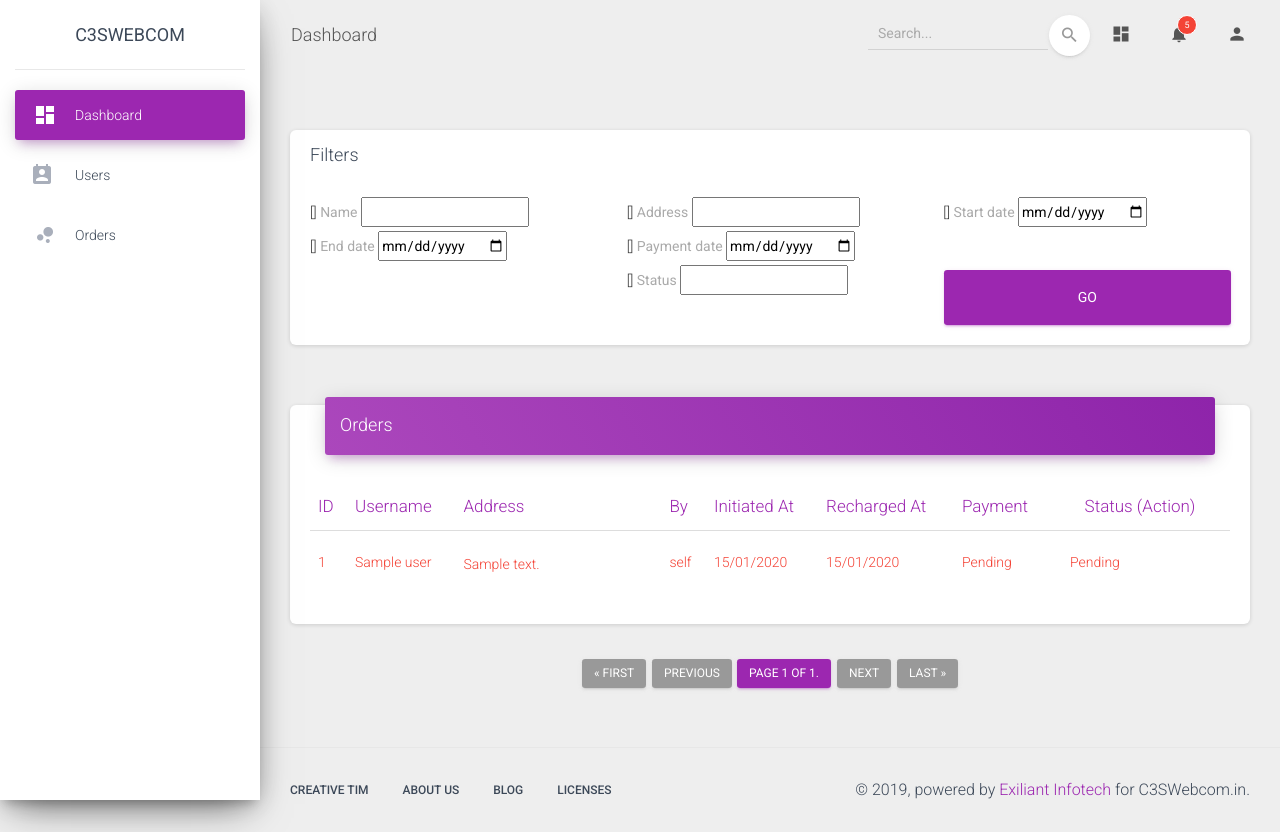
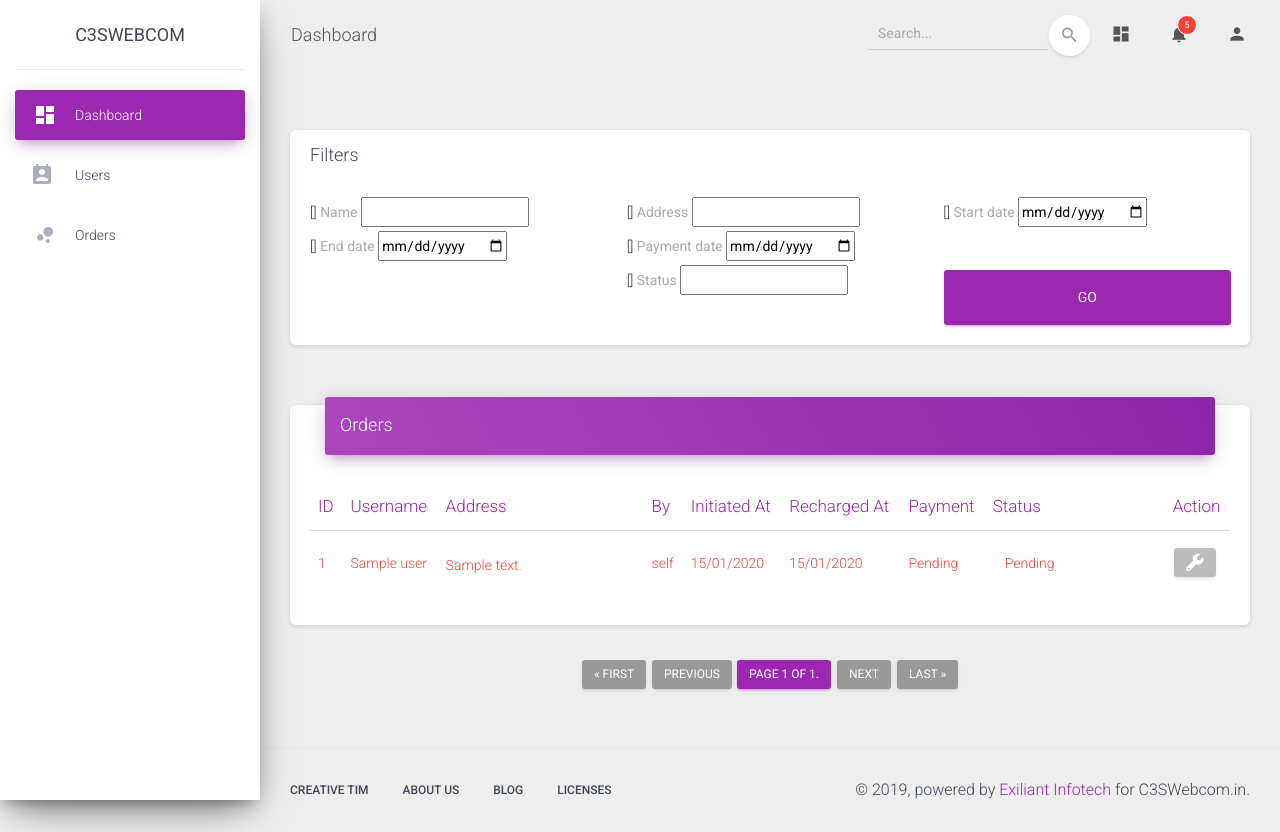
Before and after one commit to priyankdalal/c3swebcom, a Django app: template templates/orders/search.html in a window 1280 px wide. Run offline with Django 3.2, Linux system fonts and the light colour scheme; the template is opened without the code that fills it: most values are stand-ins (such as "Sample title", 1, 10 or a date in 2020); form fields are guessed from the names that the template uses; some libraries are stand-ins or nearby versions.

Commit message:
added actions in search orders

```diff
--- a/static/styles/orders/main.css
+++ b/static/styles/orders/main.css
@@ -23,13 +23,15 @@
 tr.edit-mode .order-status-cell .order-status-update,
 tr.edit-mode .order-status-cell .order-submit-btn,
 tr.edit-mode .payment-status-cell .payment-status-update,
-tr.edit-mode .payment-status-cell .payment-submit-btn{
+tr.edit-mode .payment-status-cell .payment-submit-btn,
+tr.edit-mode .order-actions .order-submit-btn{
   display: block;
 }
 tr.edit-mode .order-status-cell .order-status,
 tr.edit-mode .order-status-cell .order-update-btn,
 tr.edit-mode .payment-status-cell .payment-status,
-tr.edit-mode .payment-status-cell .payment-update-btn{
+tr.edit-mode .payment-status-cell .payment-update-btn,
+tr.edit-mode .order-actions .order-update-btn{
   display: none;
 }
 .text-scroll{
@@ -39,3 +41,6 @@ tr.edit-mode .payment-status-cell .payment-update-btn{
     text-overflow: ellipsis;
     word-break: break-all;
 }
+.search-filters input[type='radio']{
+    height:24px;
+}
--- a/static/styles/orders/search.css
+++ /dev/null
@@ -1,6 +0,0 @@
-.search-filters input[type='radio']{
-    height:24px;
-}
-.order-actions{
-    display:none;
-}
--- a/templates/orders/search.html
+++ b/templates/orders/search.html
@@ -77,7 +77,7 @@
 		    <table class="table">
 			<thead class="text-primary">
 			    <tr>
-				<th>ID</th><th>Username</th><th style="width:200px">Address</th><th>By</th><th>Initiated At</th><th>Recharged At</th><th>Payment</th><th style="width:180px" class="text-center">Status (Action)</th>
+				<th>ID</th><th>Username</th><th style="width:200px">Address</th><th>By</th><th>Initiated At</th><th>Recharged At</th><th>Payment</th><th style="width:180px">Status</th><th>Action</th>
 			    </tr>
 			</thead>
 			<tbody>
@@ -123,13 +123,15 @@
 					 </select>
 				       </div>
 				       {% endif %}
-				       {% if order.status == '0' or order.paid == '0' or user.role == "admin" %}
-				       <div class="order-actions">
-					   <button class="btn btn-primary order-update-btn"><i class="fa fa-wrench"></i></button>
-					   <button class="btn btn-primary order-submit-btn"><i class="fa fa-arrow-left"></i></button>
-					</div>
-				       {% endif %}
 				     </td>
+				     <td class="order-actions">
+					{% if order.status == '0' or order.paid == '0' or user.role == "admin" %}
+					<button class="btn btn-primary order-update-btn"><i class="fa fa-wrench"></i></button>
+					<button class="btn btn-primary order-submit-btn"><i class="fa fa-arrow-left"></i></button>
+					{% else %}
+					<button class="btn btn-default" disabled><i class="fa fa-wrench"></i></button>
+					{% endif %}
+				     </div>
 				 </tr>
 			     {% endfor %}
 			 {% else %}
@@ -167,7 +169,6 @@
 {% block styles %}
 <link rel="stylesheet" href="/static/styles/jquery-ui.css">
 <link rel="stylesheet" href="/static/styles/orders/main.css">
-<link rel="stylesheet" href="/static/styles/orders/search.css">
 {% endblock %}
 {% block scripts %}
 <script src="/static/js/core/jquery-ui.js"></script>
@@ -177,4 +178,6 @@
 	    dateFormat: "yy-mm-dd"
     });
 </script>
+<script>var websoket_url='{{ websocket }}';</script>
+<script src="/static/js/site/order.js"></script>
 {% endblock %}
```
